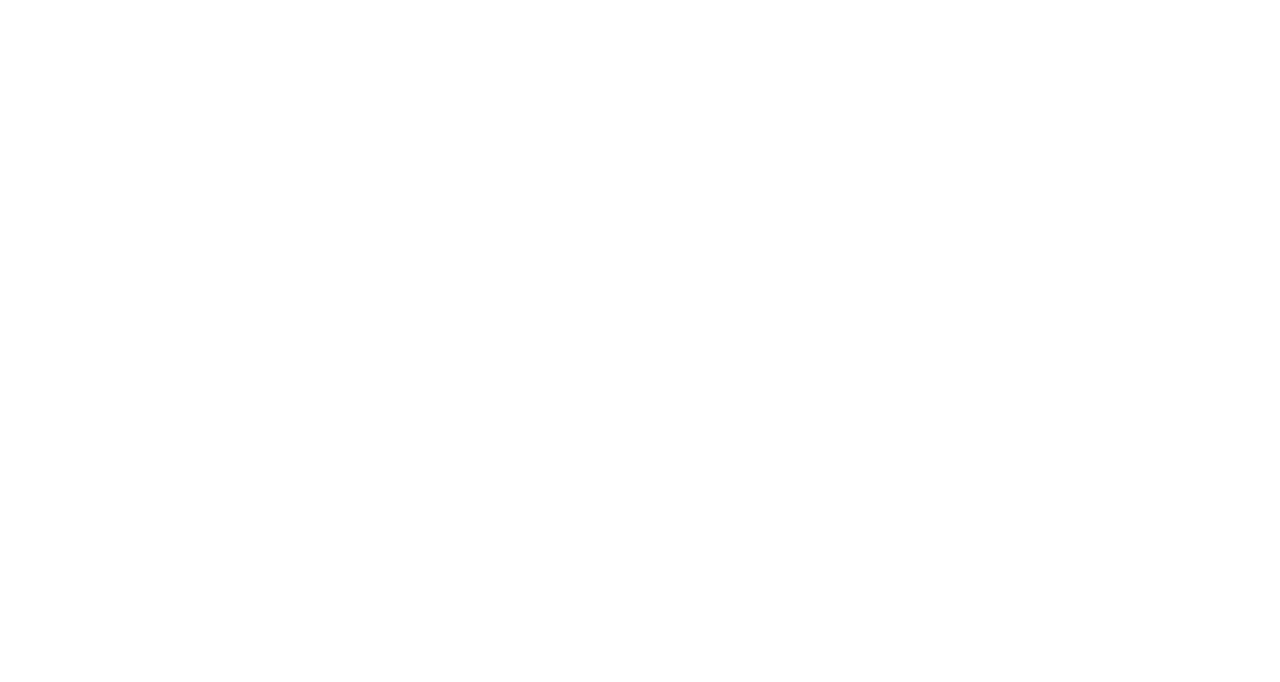
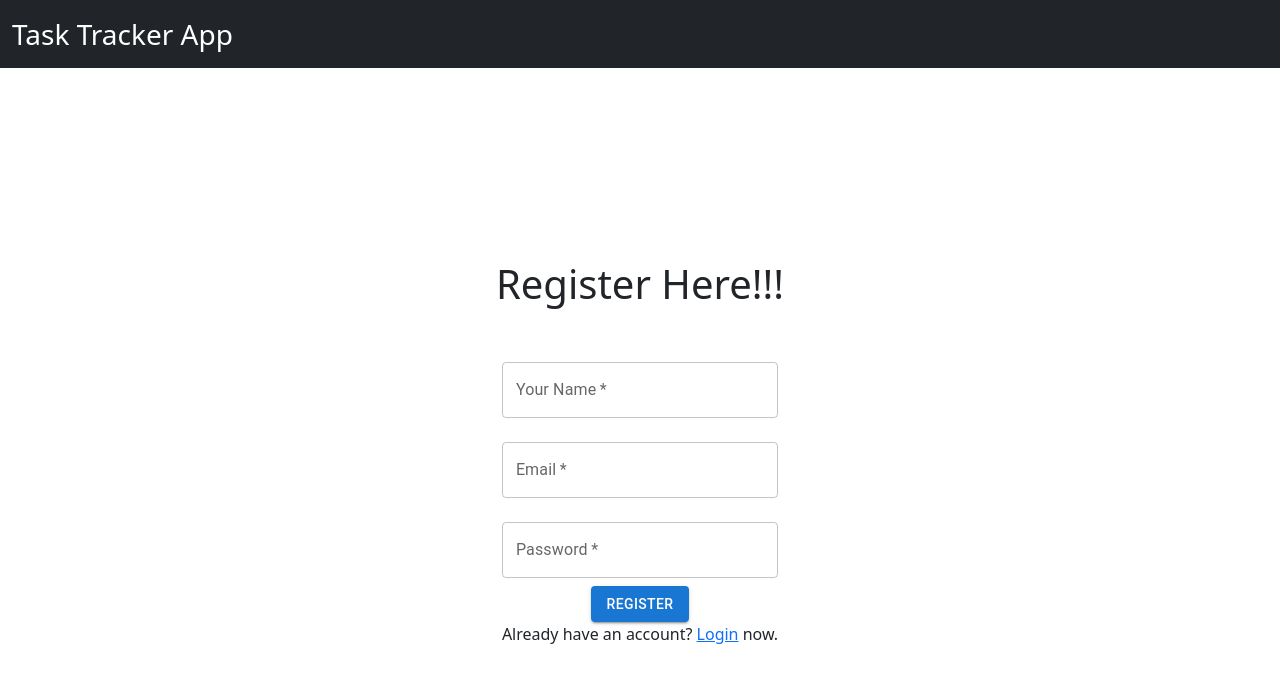
Before and after one commit to lighthall-team37/task-tracker-app, a React (Create React App) app: page /task-tracker-app/signup in a window 1280 px wide. Before the commit this address had no page. Shown: the top 682 px of the page. Built offline with nearby package versions, Linux system fonts and the light colour scheme; no server answers; the HTML template or start-up script is replaced by a standard one.

Commit message:
updated link prefixes

```diff
--- a/src/App.js
+++ b/src/App.js
@@ -11,9 +11,9 @@ function App() {
     <div className="App">
       <Router>
         <Routes>
-          <Route exact path="/login" element={<Login />} />
-          <Route exact path="/signup" element={<Register />} />
-          <Route exact path="/" element={<TaskList />} />
+          <Route exact path="/task-tracker-app/login" element={<Login />} />
+          <Route exact path="/task-tracker-app/signup" element={<Register />} />
+          <Route exact path="/task-tracker-app" element={<TaskList />} />
         </Routes>
       </Router>
     </div>
--- a/src/Login.js
+++ b/src/Login.js
@@ -17,7 +17,7 @@ function Login() {
       // maybe trigger a loading screen
       return;
     }
-    if (user) navigate("/");
+    if (user) navigate("/task-tracker-app");
   }, [user, loading]);
 
   return (
@@ -53,7 +53,7 @@ function Login() {
           </Button>
         </div>
         <div>
-          Don't have an account? <Link to="/signup">Register</Link> now.
+          Don't have an account? <Link to="/task-tracker-app/signup">Register</Link> now.
         </div>
       </div>
     </div>
--- a/src/Signup.js
+++ b/src/Signup.js
@@ -24,7 +24,7 @@ function Register() {
 
   useEffect(() => {
     if (loading) return;
-    if (user) navigate("/");
+    if (user) navigate("/task-tracker-app");
   }, [user, loading]);
 
   return (
@@ -65,7 +65,7 @@ function Register() {
           </Button>
         </div>
         <div>
-          Already have an account? <Link to="/login">Login</Link> now.
+          Already have an account? <Link to="/task-tracker-app/login">Login</Link> now.
         </div>
       </div>
     </div>
--- a/src/components/TaskList.js
+++ b/src/components/TaskList.js
@@ -49,7 +49,7 @@ const TaskList = () => {
 
     useEffect(() => {
         if(loading) return;
-        if (!user) return navigate("/login");
+        if (!user) return navigate("/task-tracker-app/login");
         fetchUserName();
         fetchTaskList();
     }, [user, loading])
```
